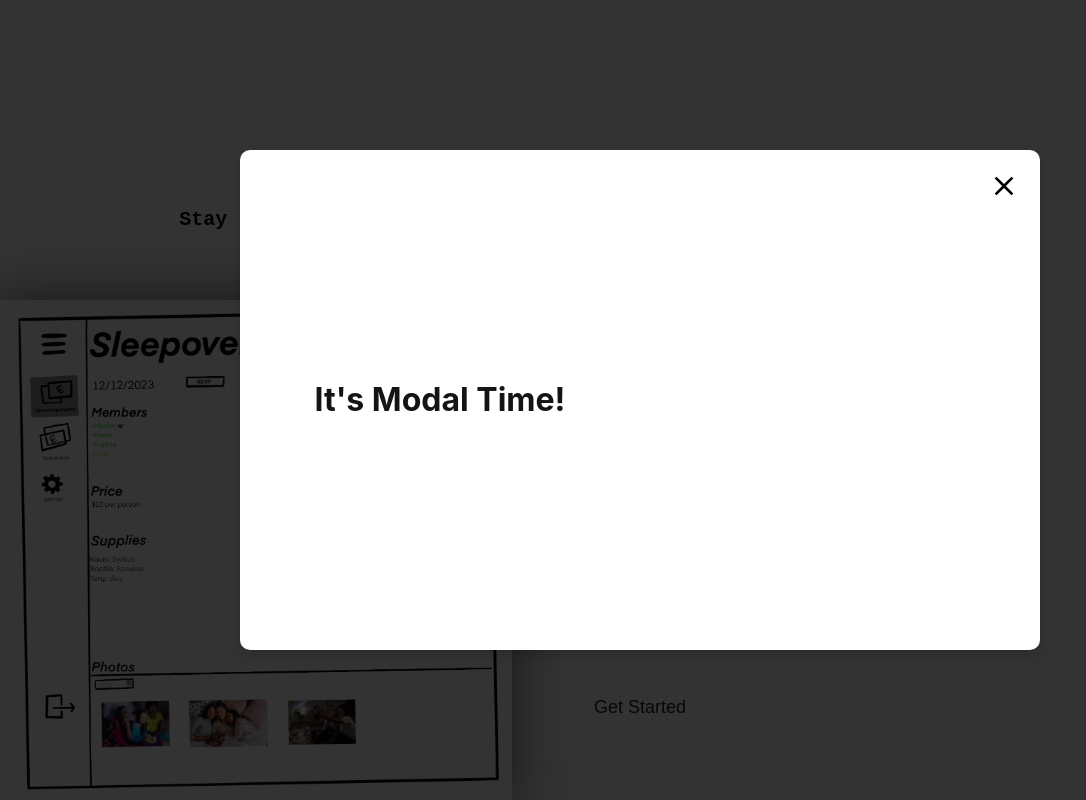
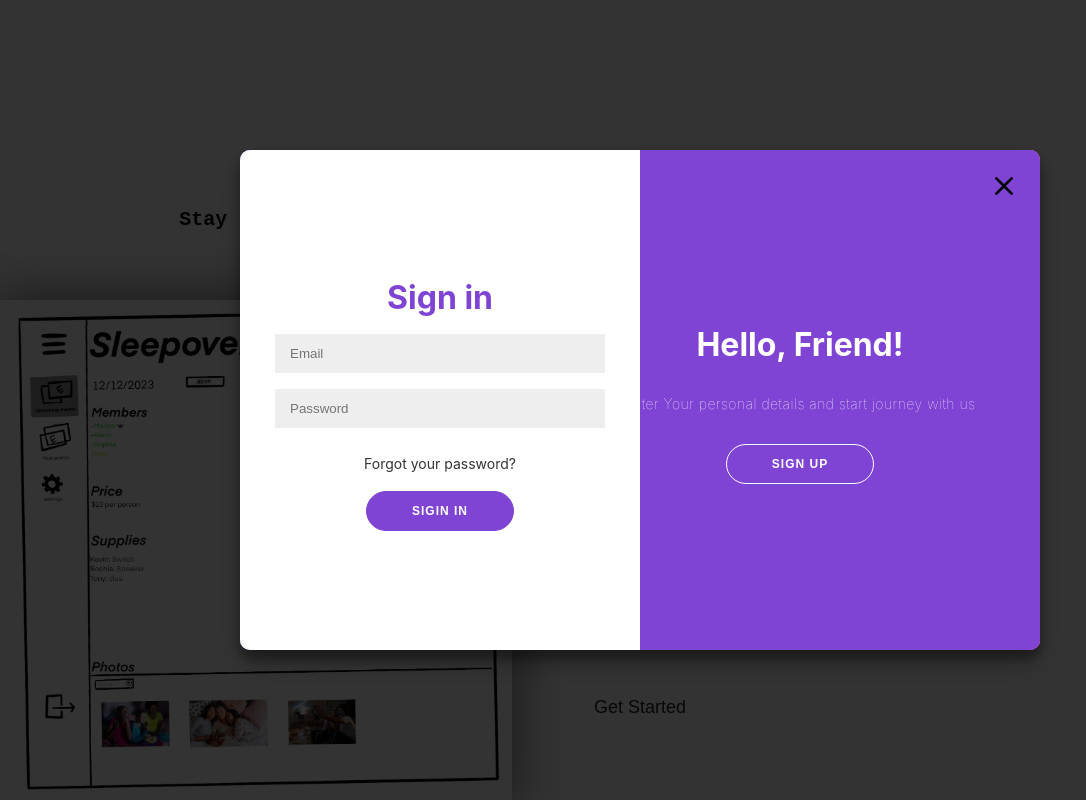
Before and after one commit to kkellihoward/Big-Project, a React (Create React App) app: page / in a window 1280 px wide. Both pictures are taken after a click on the button "Get Started". Shown: the part 846-1646 px from the top of the page, without its empty margins (0-1086 px from the left). Built offline with nearby package versions, Linux system fonts and the light colour scheme.

Commit message:
Updated  Login and Sign up Modal

```diff
--- a/src/components/LoginModal.css
+++ b/src/components/LoginModal.css
@@ -32,10 +32,11 @@
 .closeModalButton {
     cursor: pointer;
     position: absolute;
+    color: black;
     top: 20px;
     right: 20px;
     width: 32px;
     height: 32px;
     padding: 0;
-    z-index: 10;
+    z-index: 110;
 }
--- a/src/components/LoginModal.js
+++ b/src/components/LoginModal.js
@@ -1,5 +1,6 @@
 import React from 'react';
 import styled from 'styled-components';
+import * as Components from './LoginSignup';
 import { MdClose } from 'react-icons/md';
 
 const Background = styled.div`
@@ -17,7 +18,7 @@
   height: 500px;
   box-shadow: 0 5px 16px rgba(0, 0, 0, 0.2);
   background: #fff;
-  color: #000;
+  color: black;
   display: grid;
   grid-template-columns: 1fr 1fr;
   position: relative;
@@ -46,13 +47,61 @@
 `;
 
 export const LoginModal = ({ showModal, setShowModal }) => {
+  const [signIn, toggle] = React.useState(true);
   return (
     <>
       {showModal && (
         <Background>
           <ModalWrapper showModal={showModal}>
             <ModalContent>
-              <h1>It's Modal Time!</h1>
+            <Components.Container>
+              <Components.SignUpContainer signinIn={signIn}>
+                  <Components.Form>
+                      <Components.Title>Create Account</Components.Title>
+                      <Components.Input type='text' placeholder='Name' />
+                      <Components.Input type='email' placeholder='Email' />
+                      <Components.Input type='password' placeholder='Password' />
+                      <Components.Button style={{backgroundColor: '#7f44d4'}}>Sign Up</Components.Button>
+                  </Components.Form>
+              </Components.SignUpContainer>
+
+              <Components.SignInContainer signinIn={signIn}>
+                   <Components.Form>
+                       <Components.Title>Sign in</Components.Title>
+                       <Components.Input type='email' placeholder='Email' />
+                       <Components.Input type='password' placeholder='Password' />
+                       <Components.Anchor href='#'>Forgot your password?</Components.Anchor>
+                       <Components.Button style={{backgroundColor: '#7f44d4'}}>Sigin In</Components.Button>
+                   </Components.Form>
+              </Components.SignInContainer>
+
+              <Components.OverlayContainer signinIn={signIn}>
+                  <Components.Overlay signinIn={signIn}>
+
+                  <Components.LeftOverlayPanel signinIn={signIn}style={{backgroundColor: '#7f44d4'}}>
+                      <Components.Title>Welcome Back!</Components.Title>
+                      <Components.Paragraph>
+                          To keep connected with us please login with your personal info
+                      </Components.Paragraph>
+                      <Components.GhostButton onClick={() => toggle(true)}>
+                          Sign In
+                      </Components.GhostButton>
+                      </Components.LeftOverlayPanel>
+
+                      <Components.RightOverlayPanel signinIn={signIn} style={{backgroundColor: '#7f44d4'}}>
+                        <Components.Title>Hello, Friend!</Components.Title>
+                        <Components.Paragraph>
+                            Enter Your personal details and start journey with us
+                        </Components.Paragraph>
+                            <Components.GhostButton onClick={() => toggle(false)}>
+                                Sign Up
+                            </Components.GhostButton>
+                      </Components.RightOverlayPanel>
+
+                  </Components.Overlay>
+              </Components.OverlayContainer>
+
+          </Components.Container>
             </ModalContent>
             <CloseModalButton
                 aria-label='Close modal'
--- /dev/null
+++ b/src/components/LoginSignup.js
@@ -0,0 +1,174 @@
+import styled from 'styled-components';
+
+//entire signup login component
+export const Container = styled.div`
+background-color: #7f44d4;
+border-radius: 10px;
+box-shadow: 0 14px 28px rgba(0, 0, 0, 0.25), 0 10px 10px rgba(0, 0, 0, 0.22);
+position: relative;
+overflow: hidden;
+width: 800px;
+height: 500px;
+max-width: 100%;
+min-height: 400px;
+`;
+
+export const SignUpContainer = styled.div`
+ position: absolute;
+ top: 0;
+ height: 100%;
+ color: #7f44d4;
+ transition: all 0.6s ease-in-out;
+ left: 0;
+ width: 50%;
+ opacity: 0;
+ z-index: 1;
+ ${props => props.signinIn !== true ? `
+   transform: translateX(100%);
+   opacity: 1;
+   z-index: 5;
+ `
+ : null}
+`;
+
+//sign in side
+export const SignInContainer = styled.div`
+position: absolute;
+top: 0;
+height: 100%;
+color: #7f44d4;
+transition: all 0.6s ease-in-out;
+left: 0;
+width: 50%;
+z-index: 2;
+${props => (props.signinIn !== true ? `transform: translateX(100%);` : null)}
+`;
+
+//sign up words
+export const Form = styled.form`
+background-color: #ffffff;
+display: flex;
+align-items: center;
+color: #7f44d4;
+justify-content: center;
+flex-direction: column;
+padding: 0 50px;
+height: 100%;
+text-align: center;
+`;
+
+//title on colored side of modal
+export const Title = styled.h1`
+font-weight: bold;
+margin: 0;
+`;
+
+//input boxes for username password
+export const Input = styled.input`
+background-color: #eee;
+border: none;
+padding: 12px 15px;
+margin: 8px 0;
+width: 100%;
+`;
+
+//textt inside of login and sign up buttons
+export const Button = styled.button`
+   border-radius: 20px;
+   border: 1px solid #7f44d4;
+   background-color: #7f44d4;
+   color: #ffffff;
+   font-size: 12px;
+   font-weight: bold;
+   padding: 12px 45px;
+   letter-spacing: 1px;
+   text-transform: uppercase;
+   transition: transform 80ms ease-in;
+   &:active{
+       transform: scale(0.95);
+   }
+   &:focus {
+       outline: none;
+   }
+`;
+
+//text inside of the button that slides
+export const GhostButton = styled(Button)`
+background-color: transparent;
+border-color: #ffffff;
+`;
+//forgot password text
+export const Anchor = styled.a`
+color: #333;
+font-size: 14px;
+text-decoration: none;
+margin: 15px 0;
+`;
+export const OverlayContainer = styled.div`
+position: absolute;
+top: 0;
+left: 50%;
+width: 50%;
+color: #6E3CFD;
+height: 100%;
+overflow: hidden;
+transition: transform 0.6s ease-in-out;
+${props =>
+ props.signinIn !== true ? `transform: translateX(-100%);` : null}
+`;
+
+//text for sign up side of modal
+export const Overlay = styled.div`
+background: #7f44d4;
+background: -webkit-linear-gradient(to right, #ff4b2b, #ff416c);
+background: linear-gradient(to right, #ff4b2b, #ff416c);
+background-repeat: no-repeat;
+background-size: cover;
+background-position: 0 0;
+color: #ffffff;
+position: relative;
+left: -100%;
+height: 100%;
+width: 200%;
+transform: translateX(0);
+transition: transform 0.6s ease-in-out;
+${props => (props.signinIn !== true ? `transform: translateX(50%);` : null)}
+`;
+
+//over layed text on colored side of panel
+export const OverlayPanel = styled.div`
+    position: absolute;
+    display: flex;
+    background: #7f44d4;
+    align-items: center;
+    justify-content: center;
+    flex-direction: column;
+    padding: 0 40px;
+    text-align: center;
+    top: 0;
+    height: 100%;
+    width: 50%;
+    transform: translateX(0);
+    transition: transform 0.6s ease-in-out;
+`;
+
+//Left side panel
+export const LeftOverlayPanel = styled(OverlayPanel)`
+  transform: translateX(-20%);
+  ${props => props.signinIn !== true ? `transform: translateX(0);` : null}
+`;
+
+//right side panel
+export const RightOverlayPanel = styled(OverlayPanel)`
+    right: 0;
+    transform: translateX(0);
+    ${props => props.signinIn !== true ? `transform: translateX(20%);` : null}
+`;
+
+export const Paragraph = styled.p`
+  font-size: 14px;
+  font-weight: 100;
+  line-height: 20px;
+  letter-spacing: 0.5px;
+  margin: 20px 0 30px
+`;
```
